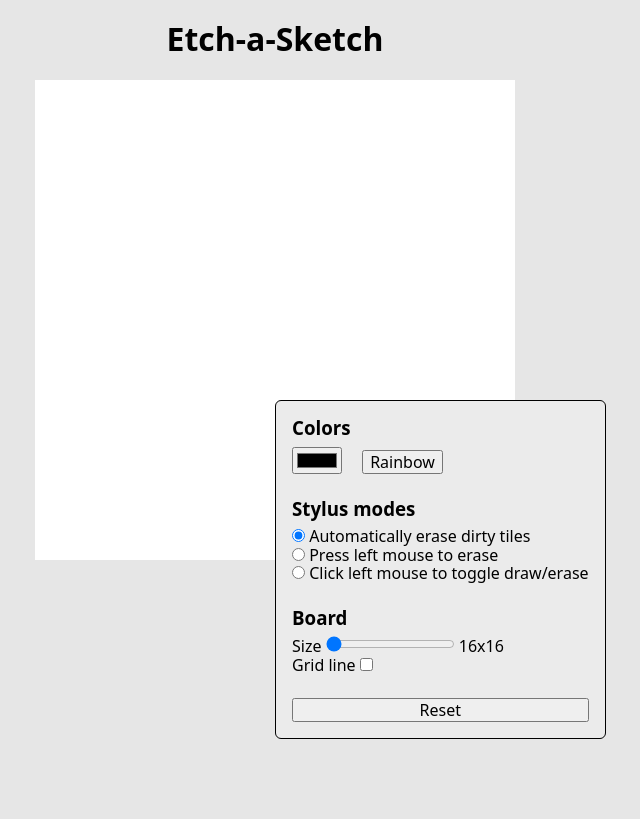
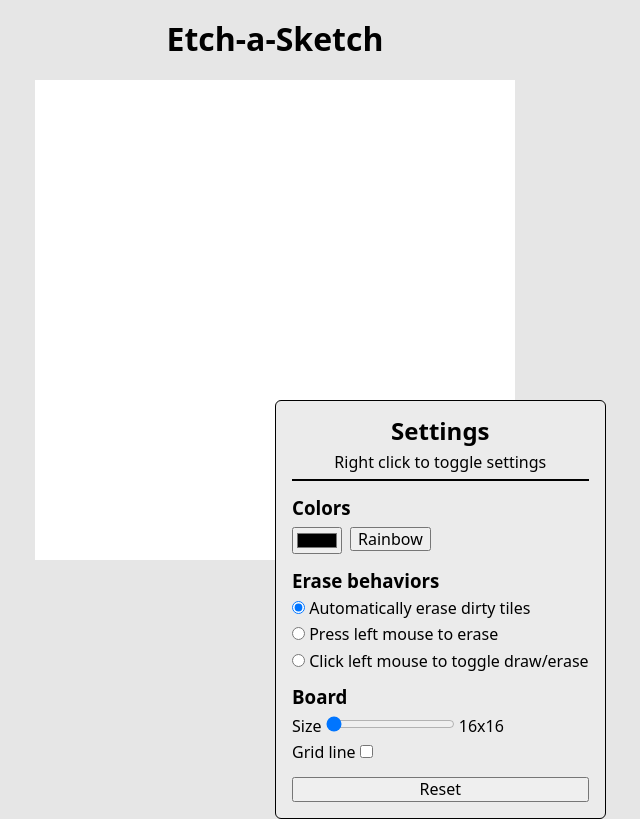
Before and after one commit to gunhoo93/odin-etch-a-sketch, a website built with webpack: page index.html in a window 1280 px wide. Shown: the whole page, without its empty margins (365-1005 px from the left). Built offline with nearby package versions, Linux system fonts and the light colour scheme.

Commit message:
Adjust settings layout

```diff
--- a/index.html
+++ b/index.html
@@ -15,18 +15,26 @@
     <div class="container">
         <h1>Etch-a-Sketch</h1>
         <div id="board-container"></div>
-        <div id="settings" class="settings">
+        <div id="settings" class="layout-settings settings">
+            <div class="settings-header">
+                <h2>Settings</h2>
+                <p>Right click to toggle settings</p>
+            </div>
             <div id="color-scheme-picker">
                 <h3>Colors</h3>
-                <div class="color-options">
+                <div class="layout-setting-row">
+                    <div>
                         <label for="color-input" class="is-hidden">User selected color</label>
                         <input id="color-input" type="color" data-color='manual'>
+                    </div>
+                    <div>
                         <button data-color='random'>Rainbow</button>
                     </div>
                 </div>
+            </div>
             <div id='stylus-picker'>
-                <h3>Stylus modes</h3>
-                <div class="stylus-settings">
+                <h3>Erase behaviors</h3>
+                <div class="layout-setting-column">
                     <div>
                         <input id="stylus-auto" name="stylus" type="radio" data-stylus='auto' checked>
                         <label for="stylus-auto">Automatically erase dirty tiles</label>
@@ -43,6 +51,7 @@
             </div>
             <div>
                 <h3>Board</h3>
+                <div class="layout-setting-column">
                     <div>
                         <label for="board-resizer">Size</label>
                         <input id="board-resizer" type="range" min=16 max=64 step=4 value=16>
@@ -53,6 +62,7 @@
                         <input id="toggle-grid-line" type="checkbox">
                     </div>
                 </div>
+            </div>
             <button id="board-reset">Reset</button>
         </div>
     </div>
--- a/src/style.css
+++ b/src/style.css
@@ -2,9 +2,13 @@ body {
     background-color: hsl(0, 0%, 90%);
 }
 
-h3 {
+h2, h3, p {
     margin: 0;
     margin-bottom: 8px;
+}
+
+inpit[type="radio"] {
+    padding: 8px;
 }
 
 .container {
@@ -23,15 +27,25 @@ h3 {
     border: 1px dotted black;
 }
 
-.stylus-settings {
+.layout-settings {
     display: flex;
     flex-direction: column;
+    row-gap: 16px;
+}
+
+.layout-setting-column {
+    display: flex;
+    flex-direction: column;
+    row-gap: 8px;
+}
+
+.layout-setting-row {
+    display: flex;
+    column-gap: 8px;
 }
 
 .settings {
     position: absolute;
-    display: flex;
-    flex-direction: column;
     background-color: hsl(0, 0%, 92%);
     border: 1px solid black;
     border-radius: 6px;
@@ -40,14 +54,13 @@ h3 {
     left: 50%;
 }
 
+.settings-header {
+    display: flex;
+    flex-direction: column;
+    align-items: center;
+    border-bottom: 2px solid black;
+}
+
 .is-hidden {
     display: none;
 }
-
-.settings > div {
-    margin-bottom: 24px;
-}
-
-.color-options > * {
-    margin-right: 16px;
-}
```
Lines whose indentation alone changed are shown as unchanged.
